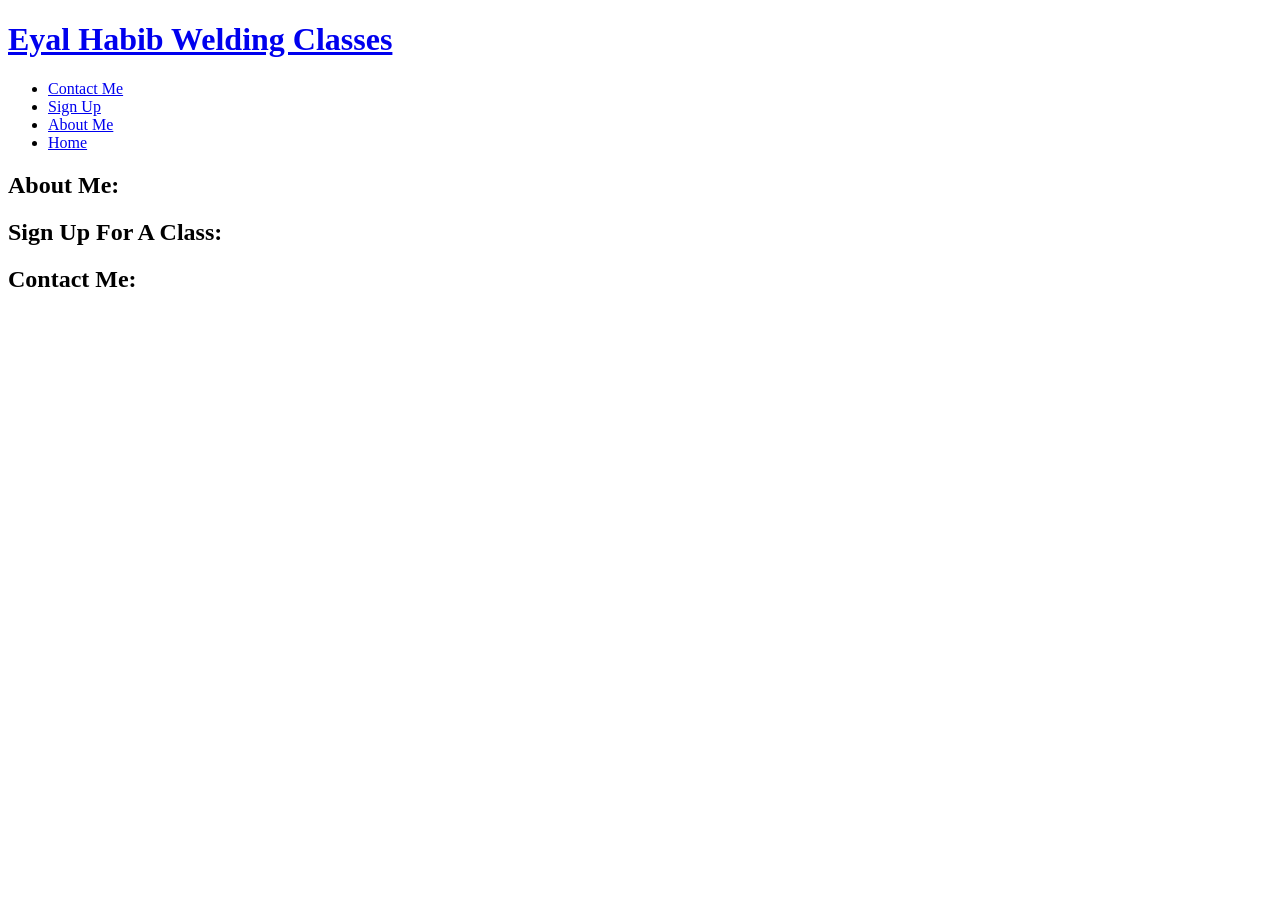
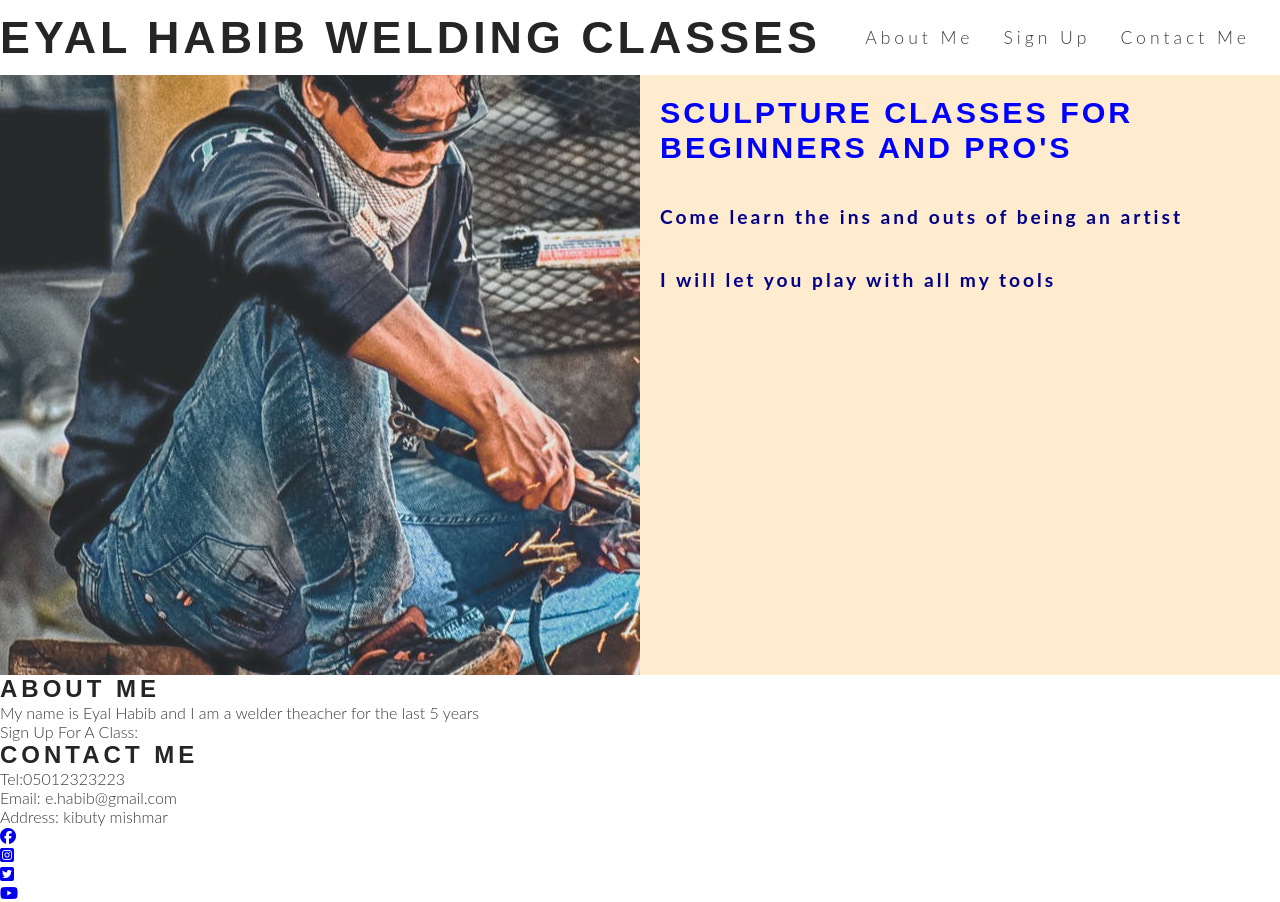
Before and after one commit to tamirgen/Welding-Classes, a plain HTML site: page index.html in a window 1280 px wide. Before the commit the page ends 800 px from the top, so only its background shows below. Drawn offline with Linux system fonts and the light colour scheme.

Commit message:
make sure changes were saved

```diff
--- a/assests/css/style.css
+++ b/assests/css/style.css
@@ -0,0 +1,91 @@
+
+* {
+    margin: 0;
+    padding: 0;
+    border: none;
+}
+
+body {
+    font-family: Lato, sans-serif;
+    font-weight: 300;
+    color: #3a3a3a;
+}
+
+/* headings and logo */
+
+h1, h2 {
+    font-family: Oswald, sans-serif;
+    text-transform: uppercase;
+    letter-spacing: 4px;
+    color: #252525;
+}
+
+#logo {
+    float: left;
+    font-size: 280%;
+}
+
+/* navigation links */
+
+#menu {
+    font-size: 110%;
+    letter-spacing: 4px;
+}
+
+#menu, #logo {
+    line-height: 75px;
+}
+
+#menu li {
+    float: right;
+    list-style-type: none;
+    margin-right: 30px;
+}
+
+#menu a {
+    text-decoration: none;
+    color: inherit;
+}
+
+#menu a:hover {
+    border-bottom: 1px solid #3a3a3a;
+}
+
+/* hero image */
+
+#welding-outer {
+    height: 600px;
+    width: 100%;
+    overflow: hidden;
+}
+
+#welding-person {
+    height: 600px;
+    width: 50%;
+    background: url('../images/welding-person1.jpeg') no-repeat center center;
+    float: left;
+}
+
+#welcome-text {
+    height: 600px;
+    width: 50%;
+    color: black;
+    background-color: blanchedalmond;
+    float: right;
+}
+
+#welcome-text h2 {
+    color: blue;
+    font-size: 190%;
+    letter-spacing: 3px;
+    padding: 20px;
+    margin: 0 auto;
+}
+
+#welcome-text h3 {
+    color: darkblue;
+    font-size: 120%;
+    letter-spacing: 3px;
+    padding: 20px;
+    margin: 0 auto;
+}
--- a/index.html
+++ b/index.html
@@ -13,33 +13,63 @@
 </head>
 <body>
     <header>
-        <a href="index.html">
+         <a href="index.html">
             <h1 id="logo">Eyal Habib Welding Classes</h1>
-
-            <ul id="menu">
-                <li>
-                    <a href="#">Contact Me</a>
+        </a><nav><a href="index.html">
+            </a><ul id="menu"><a href="index.html">
+                </a><li><a href="index.html">
+                    </a><a href="#">Contact Me</a>
                 </li>
                 <li>
                     <a href="#">Sign Up</a>
                 </li>
                 <li>
-                    <a href="gallery.html">About Me</a>
-                </li>
-
-                <li>
-                    <a href="index.html" class="active">Home</a>
+                    <a href="#">About Me</a>
                 </li>
 
             </ul>
+        </nav>
     </header>
-    <section>
-        <h2>About Me:</h2>
+    <section id="welding-outer">
+        <div id="welding-person">!</div>
+        <div id="welcome-text">
+            <h2>Sculpture classes for beginners and pro's</h2>
+            <h3>Come learn the ins and outs of being an artist</h3>
+            <h3>I will let you play with all my tools</h3>
+        </div>
+
+    </section>
+    <section id="about-me">
+        <h2>About Me</h2>
+         <p>My name is Eyal Habib and I am a welder theacher for the last 5 years</p>
     </section>
     <section>
-        <h2>Sign Up For A Class:</h2>
+        Sign Up For A Class:
     </section>
+
+    <footer>
+        <div id="contact-info">
+        <h2>contact me</h2>
+        <p>Tel:05012323223</p>
+        <p>Email: e.habib@gmail.com</p>
+        <p>Address: kibuty mishmar</p>
+        </div>
+        <ul class="social-networks">
+            <li>
+                <a href="http://facebook.com" target="_blank" rel="noopener" aria-label="visit our facebook page (open in a new tab) "><i class="fab fa-facebook" aria-hidden="true"></i></a>
+            </li>
+            <li>
+                <a href="http://instagram.com" target="_blank" rel="noopener" aria-label="visit our instagram page (open in a new tab) "><i class="fab fa-instagram-square" aria-hidden="true"></i></a>
+            </li>
+            <li>
+                <a href="http://twitter.com" target="_blank" rel="noopener" aria-label="visit our twitter page (open in a new tab) "><i class="fab fa-twitter-square" aria-hidden="true"></i></a>
+            </li>
+            <li>
+                <a href="http://youtube.com" target="_blank" rel="noopener" aria-label="visit our youtube channel (open in a new tab) "><i class="fab fa-youtube" aria-hidden="true"></i></a>
+            </li>
+        </ul>
+    </footer>
+    <script src="https://kit.fontawesome.com/631b02a5b8.js" crossorigin="anonymous"></script><style media="all" id="fa-v4-font-face">/*!
+
 </body>
-<footer>
-    <h2>Contact Me:</h2>
-</footer>
+</html>
```
Also changed, not shown: assests/images/welding-person1.jpeg (added).
